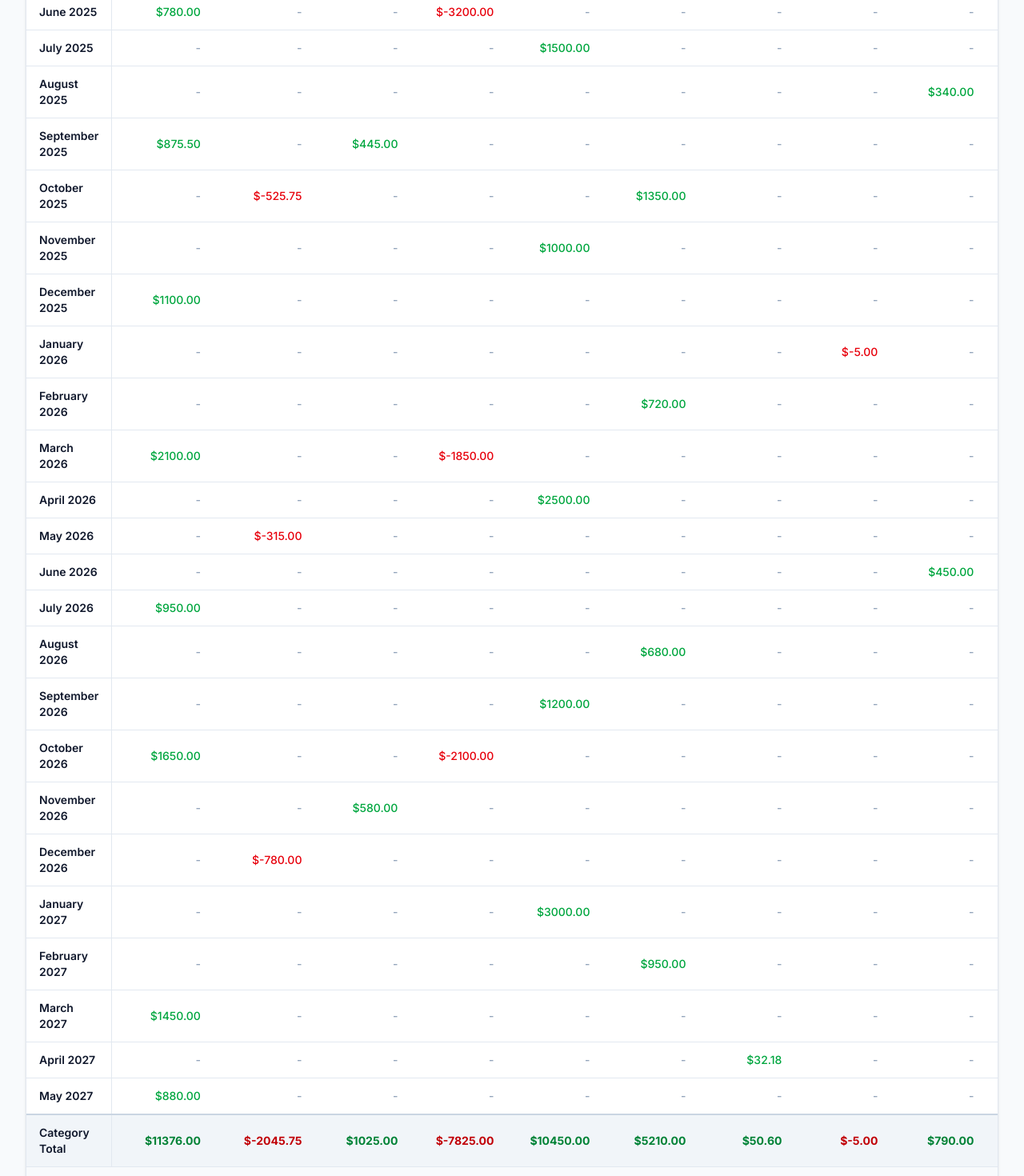
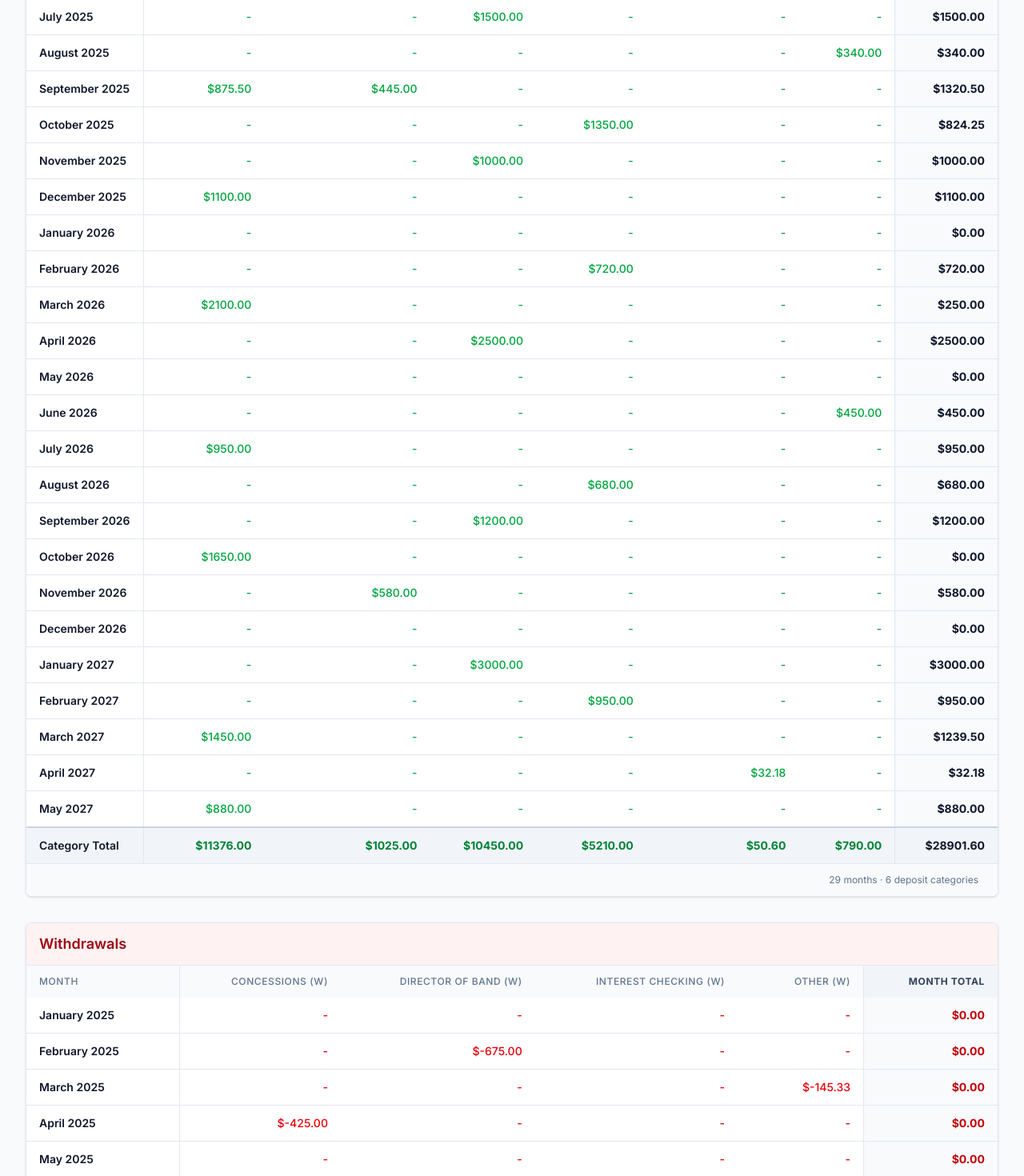
Before and after one commit to briana-bccagi/booster-accounting, a Next.js app: page / in a window 1280 px wide. Shown: the part 760-2230 px from the top of the page at 80% size. Built offline with nearby package versions, Linux system fonts and the light colour scheme.

Commit message:
Split overview table into deposits and withdrawals tables

```diff
--- a/app/actions.ts
+++ b/app/actions.ts
@@ -476,10 +476,14 @@ export async function getMonthlyBreakdown(filters?: MonthlyBreakdownFilters): Pr
 export interface PivotTableData {
   monthLabels: string[]
   categoryNames: string[]
+  depositCategories: string[]
+  withdrawalCategories: string[]
   values: Record<string, Record<string, number>> // monthLabel -> category -> net
   monthTotals: Record<string, number>
   categoryTotals: Record<string, number>
   grandTotal: number
+  depositTotal: number
+  withdrawalTotal: number
 }
 
 export async function getPivotTable(filters?: MonthlyBreakdownFilters): Promise<PivotTableData> {
@@ -502,7 +506,8 @@ export async function getPivotTable(filters?: MonthlyBreakdownFilters): Promise<
   }
 
   const monthMap = new Map<string, { label: string; year: number; monthIndex: number }>()
-  const categorySet = new Set<string>()
+  const depositCategorySet = new Set<string>()
+  const withdrawalCategorySet = new Set<string>()
   const values: Record<string, Record<string, number>> = {}
   const monthTotals: Record<string, number> = {}
   const categoryTotals: Record<string, number> = {}
@@ -521,7 +526,13 @@ export async function getPivotTable(filters?: MonthlyBreakdownFilters): Promise<
     }
 
     const cat = t.category as string
-    categorySet.add(cat)
+
+    // Track separate category sets for deposits and withdrawals
+    if (t.type === 'DEPOSIT') {
+      depositCategorySet.add(cat)
+    } else {
+      withdrawalCategorySet.add(cat)
+    }
 
     if (!categoryTotals[cat]) categoryTotals[cat] = 0
 
@@ -540,17 +551,35 @@ export async function getPivotTable(filters?: MonthlyBreakdownFilters): Promise<
     return a.monthIndex - b.monthIndex
   })
 
-  // Sort categories alphabetically for consistent columns
-  const sortedCategories = Array.from(categorySet).sort()
+  // Sort deposit categories alphabetically
+  const sortedDepositCategories = Array.from(depositCategorySet).sort()
 
+  // Sort withdrawal categories alphabetically
+  const sortedWithdrawalCategories = Array.from(withdrawalCategorySet).sort()
+
+  // Calculate grand total
   const grandTotal = Object.values(monthTotals).reduce((sum, v) => sum + v, 0)
+
+  // Calculate deposit and withdrawal totals
+  let depositTotal = 0
+  let withdrawalTotal = 0
+  for (const cat of depositCategorySet) {
+    depositTotal += categoryTotals[cat] || 0
+  }
+  for (const cat of withdrawalCategorySet) {
+    withdrawalTotal += Math.abs(categoryTotals[cat] || 0)
+  }
 
   return {
     monthLabels: sortedMonths.map((m) => m.label),
-    categoryNames: sortedCategories,
+    categoryNames: [...sortedDepositCategories, ...sortedWithdrawalCategories],
+    depositCategories: sortedDepositCategories,
+    withdrawalCategories: sortedWithdrawalCategories,
     values,
     monthTotals,
     categoryTotals,
     grandTotal,
+    depositTotal,
+    withdrawalTotal,
   }
 }
--- a/app/page.tsx
+++ b/app/page.tsx
@@ -116,15 +116,20 @@ export default async function DashboardPage({ searchParams }: PageProps) {
         {!hasData ? (
           <p className="text-slate-500">No transactions for the selected period.</p>
         ) : (
+          <>
+            {/* Deposits Table */}
             <div className="bg-white rounded-lg shadow border border-slate-200 overflow-hidden">
+              <div className="px-4 py-3 bg-green-50 border-b border-slate-200">
+                <h3 className="text-lg font-semibold text-green-800">Deposits</h3>
+              </div>
               <div className="overflow-x-auto">
-              <table className="w-full min-w-[800px]">
+                <table className="w-full min-w-[600px]">
                   <thead className="bg-slate-50">
                     <tr>
                       <th className="px-4 py-3 text-left text-xs font-medium text-slate-500 uppercase tracking-wider sticky left-0 bg-slate-50 border-r border-slate-200">
                         Month
                       </th>
-                    {pivot.categoryNames.map((cat) => (
+                      {pivot.depositCategories.map((cat) => (
                         <th
                           key={cat}
                           className="px-4 py-3 text-right text-xs font-medium text-slate-500 uppercase tracking-wider min-w-[120px]"
@@ -143,29 +148,19 @@ export default async function DashboardPage({ searchParams }: PageProps) {
                         <td className="px-4 py-3 text-sm font-semibold text-slate-900 sticky left-0 bg-white border-r border-slate-200">
                           {month}
                         </td>
-                      {pivot.categoryNames.map((cat) => {
+                        {pivot.depositCategories.map((cat) => {
                           const val = pivot.values[month]?.[cat] ?? 0
                           return (
                             <td
                               key={`${month}-${cat}`}
-                            className={`px-4 py-3 text-sm text-right font-medium ${
-                              val > 0
-                                ? 'text-green-600'
-                                : val < 0
-                                  ? 'text-red-600'
-                                  : 'text-slate-400'
-                            }`}
+                              className="px-4 py-3 text-sm text-right font-medium text-green-600"
                             >
                               {val !== 0 ? `$${val.toFixed(2)}` : '-'}
                             </td>
                           )
                         })}
-                      <td
-                        className={`px-4 py-3 text-sm text-right font-bold border-l border-slate-200 bg-slate-50 ${
-                          pivot.monthTotals[month] >= 0 ? 'text-slate-900' : 'text-red-700'
-                        }`}
-                      >
-                        ${pivot.monthTotals[month].toFixed(2)}
+                        <td className="px-4 py-3 text-sm text-right font-bold border-l border-slate-200 bg-slate-50 text-slate-900">
+                          ${pivot.monthTotals[month] >= 0 ? pivot.monthTotals[month].toFixed(2) : '0.00'}
                         </td>
                       </tr>
                     ))}
@@ -174,39 +169,104 @@ export default async function DashboardPage({ searchParams }: PageProps) {
                       <td className="px-4 py-3 text-sm text-slate-900 sticky left-0 bg-slate-100 border-r border-slate-200">
                         Category Total
                       </td>
-                    {pivot.categoryNames.map((cat) => (
+                      {pivot.depositCategories.map((cat) => (
                         <td
                           key={`total-${cat}`}
-                        className={`px-4 py-3 text-sm text-right font-bold ${
-                          pivot.categoryTotals[cat] > 0
-                            ? 'text-green-700'
-                            : pivot.categoryTotals[cat] < 0
-                              ? 'text-red-700'
-                              : 'text-slate-500'
-                        }`}
+                          className="px-4 py-3 text-sm text-right font-bold text-green-700"
                         >
                           {pivot.categoryTotals[cat] !== 0
                             ? `$${pivot.categoryTotals[cat].toFixed(2)}`
                             : '-'}
                         </td>
                       ))}
-                    <td
-                      className={`px-4 py-3 text-sm text-right font-bold border-l border-slate-200 ${
-                        pivot.grandTotal >= 0 ? 'text-slate-900' : 'text-red-800'
-                      }`}
-                    >
-                      ${pivot.grandTotal.toFixed(2)}
+                      <td className="px-4 py-3 text-sm text-right font-bold border-l border-slate-200 text-slate-900">
+                        ${pivot.depositTotal.toFixed(2)}
                       </td>
                     </tr>
                   </tbody>
                 </table>
               </div>
-
               <div className="px-6 py-3 bg-slate-50 border-t border-slate-200 text-xs text-slate-500 text-right">
                 {pivot.monthLabels.length} month{pivot.monthLabels.length !== 1 ? 's' : ''} ·{' '}
-              {pivot.categoryNames.length} categories
+                {pivot.depositCategories.length} deposit categories
               </div>
             </div>
+
+            {/* Withdrawals Table */}
+            <div className="bg-white rounded-lg shadow border border-slate-200 overflow-hidden mt-8">
+              <div className="px-4 py-3 bg-red-50 border-b border-slate-200">
+                <h3 className="text-lg font-semibold text-red-800">Withdrawals</h3>
+              </div>
+              <div className="overflow-x-auto">
+                <table className="w-full min-w-[600px]">
+                  <thead className="bg-slate-50">
+                    <tr>
+                      <th className="px-4 py-3 text-left text-xs font-medium text-slate-500 uppercase tracking-wider sticky left-0 bg-slate-50 border-r border-slate-200">
+                        Month
+                      </th>
+                      {pivot.withdrawalCategories.map((cat) => (
+                        <th
+                          key={cat}
+                          className="px-4 py-3 text-right text-xs font-medium text-slate-500 uppercase tracking-wider min-w-[120px]"
+                        >
+                          {cat}
+                        </th>
+                      ))}
+                      <th className="px-4 py-3 text-right text-xs font-bold text-slate-700 uppercase tracking-wider border-l border-slate-200 bg-slate-100 min-w-[120px]">
+                        Month Total
+                      </th>
+                    </tr>
+                  </thead>
+                  <tbody className="divide-y divide-slate-200">
+                    {pivot.monthLabels.map((month) => (
+                      <tr key={month} className="hover:bg-slate-50">
+                        <td className="px-4 py-3 text-sm font-semibold text-slate-900 sticky left-0 bg-white border-r border-slate-200">
+                          {month}
+                        </td>
+                        {pivot.withdrawalCategories.map((cat) => {
+                          const val = pivot.values[month]?.[cat] ?? 0
+                          return (
+                            <td
+                              key={`${month}-${cat}`}
+                              className="px-4 py-3 text-sm text-right font-medium text-red-600"
+                            >
+                              {val !== 0 ? `$${val.toFixed(2)}` : '-'}
+                            </td>
+                          )
+                        })}
+                        <td className="px-4 py-3 text-sm text-right font-bold border-l border-slate-200 bg-slate-50 text-red-700">
+                          ${Math.abs(pivot.monthTotals[month] < 0 ? pivot.monthTotals[month] : 0).toFixed(2)}
+                        </td>
+                      </tr>
+                    ))}
+                    {/* Totals row */}
+                    <tr className="bg-slate-100 font-semibold border-t-2 border-slate-300">
+                      <td className="px-4 py-3 text-sm text-slate-900 sticky left-0 bg-slate-100 border-r border-slate-200">
+                        Category Total
+                      </td>
+                      {pivot.withdrawalCategories.map((cat) => (
+                        <td
+                          key={`total-${cat}`}
+                          className="px-4 py-3 text-sm text-right font-bold text-red-700"
+                        >
+                          {pivot.categoryTotals[cat] !== 0
+                            ? `$${Math.abs(pivot.categoryTotals[cat]).toFixed(2)}`
+                            : '-'}
+                        </td>
+                      ))}
+                      <td className="px-4 py-3 text-sm text-right font-bold border-l border-slate-200 text-red-800">
+                        ${Math.abs(pivot.withdrawalTotal).toFixed(2)}
+                      </td>
+                    </tr>
+                  </tbody>
+                </table>
+              </div>
+              <div className="px-6 py-3 bg-slate-50 border-t border-slate-200 text-xs text-slate-500 text-right">
+                {pivot.monthLabels.length} month{pivot.monthLabels.length !== 1 ? 's' : ''} ·{' '}
+                {pivot.withdrawalCategories.length} withdrawal categories
+              </div>
+            </div>
+          </>
         )}
       </div>
     </div>
```
Lines whose indentation alone changed are shown as unchanged.
